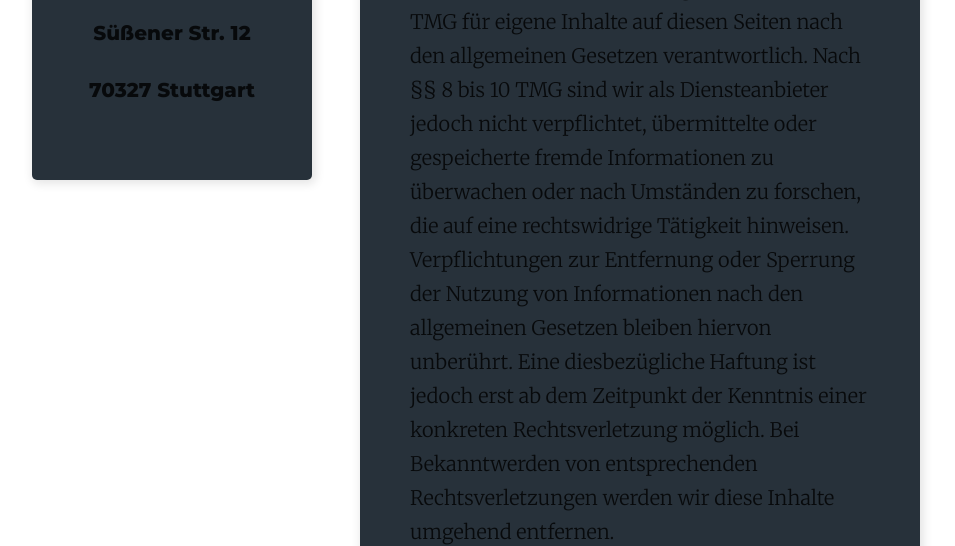
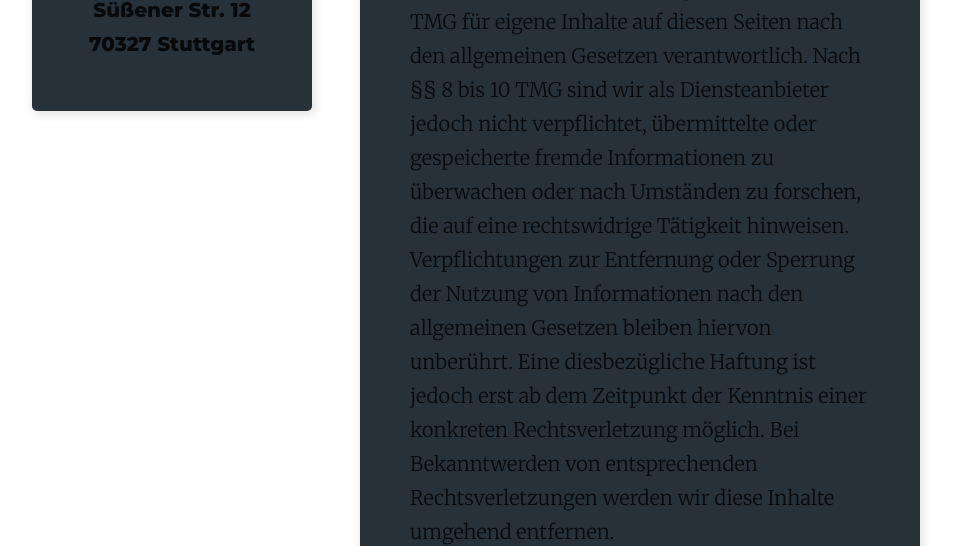
Before and after one commit to joschaholzhaeuer/jh-website, a Gatsby site: page /imprint in a window 1280 px wide. Shown: the part 260-806 px from the top of the page, without its empty margins (0-955 px from the left). Built offline with nearby package versions, Linux system fonts and the light colour scheme; Gatsby itself is replaced by a stand-in of ours.

Commit message:
fixed spacing for imprint address

```diff
--- a/src/pages/imprint.js
+++ b/src/pages/imprint.js
@@ -8,9 +8,9 @@ class Imprint extends React.Component {
                 <header className={styles.header}>
                     <address className={styles.address}>
                         <h1 className={styles.heading}>Kontakt</h1>
-                        <p className={styles.address__text}>Joscha Holzhäuer</p>
-                        <p className={styles.address__text}>Süßener Str. 12</p>
-                        <p className={styles.address__text}>70327 Stuttgart</p>
+                        <p className={styles.addresstext}>Joscha Holzhäuer</p>
+                        <p className={styles.addresstext}>Süßener Str. 12</p>
+                        <p className={styles.addresstext}>70327 Stuttgart</p>
                     </address>
                 </header>
                 <div className={styles.content}>
--- a/src/pages/imprint.module.css
+++ b/src/pages/imprint.module.css
@@ -44,10 +44,10 @@
         margin: 0 auto;
         max-width: 300px;
     }
+}
 
-    &__text {
-        margin-bottom: 0;
-    }
+.addresstext {
+    margin-bottom: 0;
 }
 
 .content,
```
